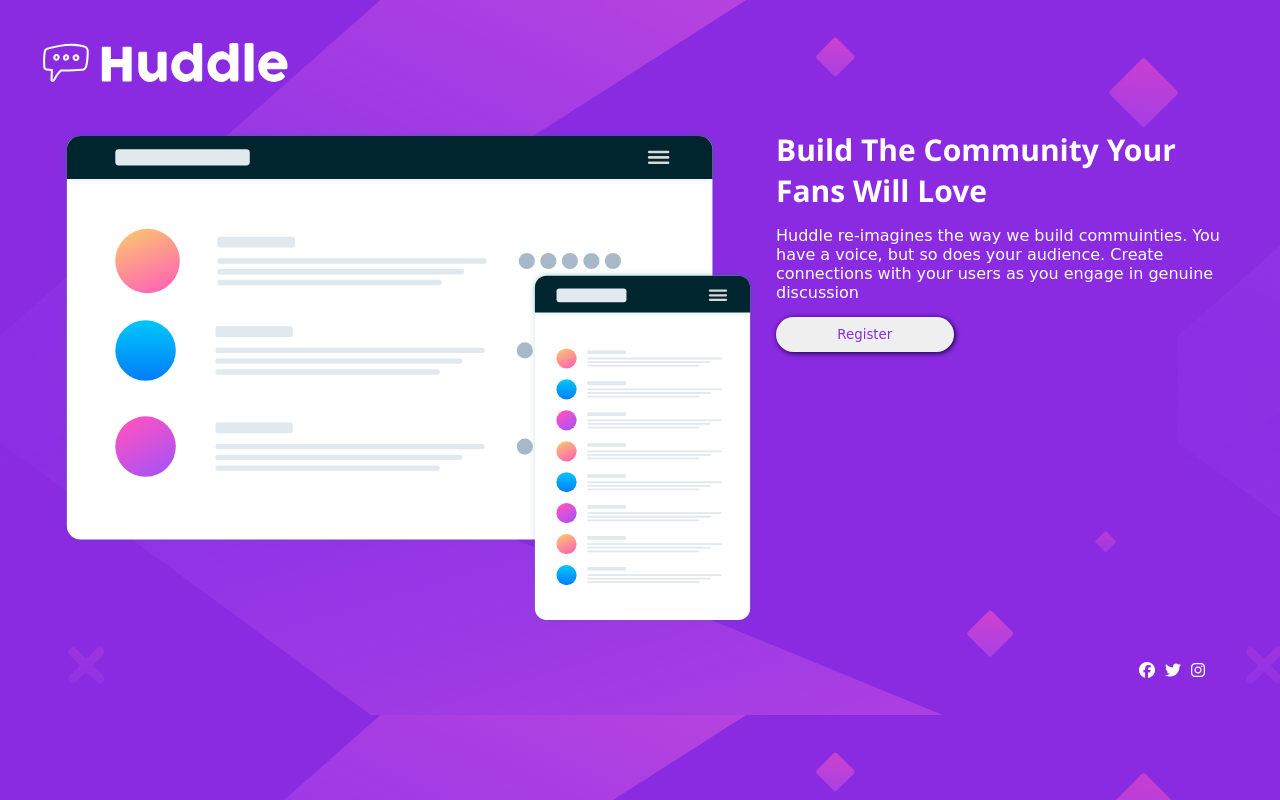
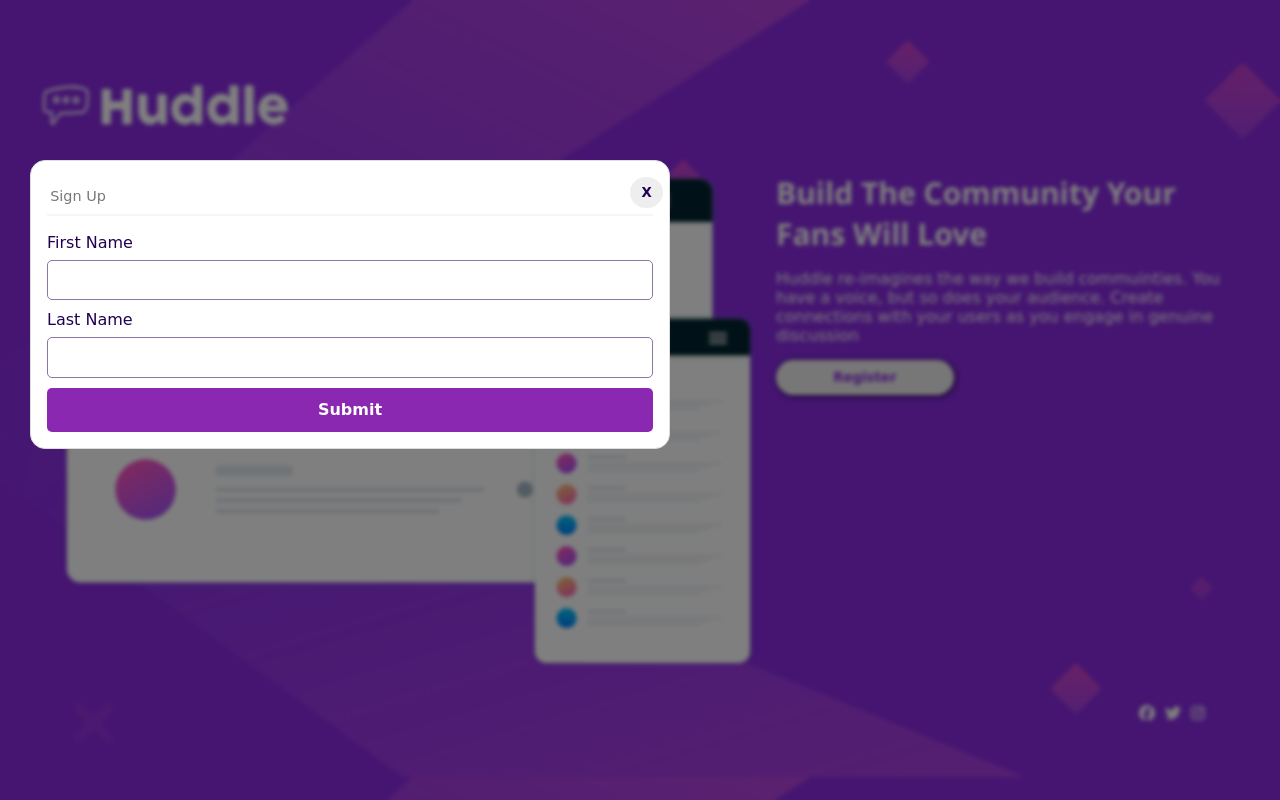
Before and after one commit to sanusibless/huddle, a plain HTML site: page index.html in a window 1280 px wide. Both pictures are taken after a click on the button "Register". Drawn offline with Linux system fonts and the light colour scheme.

Commit message:
Modal added

```diff
--- a/huddlestyle.css
+++ b/huddlestyle.css
@@ -12,11 +12,13 @@
     background-image: url('images/bg-desktop.svg');
     background-size: contain;
     background-color: blueviolet;
+    display: flex;
+    flex-direction: column;
+    justify-content: center;
+    position: relative;
+    min-height: 100vh;
 }
 
-header {
-
-}
 
 article .huddle-container-inner {
     display: flex;
@@ -118,3 +120,108 @@
     }
 
 }
+.modal {
+    display: flex;
+    flex-direction: column;
+    justify-content: center;
+    gap: 0.4rem;
+    padding: 1rem;
+    min-height: 250px;
+    width: 50%;
+    position:  absolute;
+    top: 20%;
+    background-color: white;
+    border: 1px  solid #ddd;
+    border-radius: 15px;
+    margin: auto auto;
+    z-index: 2;
+
+}
+.modal p {
+    font-size: 0.9rem;
+    color: #777;
+    margin: 0.4rem 0 0 0.2rem;
+}
+
+.modal .flex {
+    display: flex;
+    align-items: center;
+    justify-content: space-between;
+}
+
+button {
+    cursor: pointer;
+    border: none;
+    font-weight: 600;
+}
+
+.btn {
+    display: inline-block;
+    padding: 0.8rem 1.4rem;
+    font-weight: 600;
+    background-color: rgb(138, 40, 177);
+    color: white;
+    border-radius: 5px;
+    text-align: center;
+    font-size: 1em;
+}
+
+.btn-close {
+    transform: translate(10px);
+    padding: 0.5rem 0.7rem;
+    background: #eee;
+    color:rgb(33, 1, 80);
+    border-radius: 50%;
+}
+
+.form-div  {
+    display: flex;
+    flex-direction: column;
+
+}
+.form-div div {
+    margin-top: 10px;
+    color:rgb(33, 1, 80);
+}
+label {
+    color:rgb(33, 1, 80);
+    margin-bottom: 0.5rem;
+}
+
+.form-div div input {
+    padding: 0.7rem 1rem;
+    border: 1px solid rgb(140, 118, 165);
+    border-radius: 5px;
+    font-size: 0.9rem;
+}
+
+input:focus {
+    color:rgb(33, 1, 80);
+    border: 1px solid rgb(140, 118, 165);
+    outline: none;
+
+}
+hr {
+    border: 1px solid rgb(246, 245, 247);
+}
+
+
+.form-flex {
+    display: flex;
+    flex-direction: column;
+}
+.overlay {
+    position: fixed;
+    top: 0;
+    bottom: 0;
+    left: 0;
+    right: 0;
+    width: 100%;
+    height: 100%;
+    background-color: rgba(0,0,0,0.5);
+    backdrop-filter: blur(2px);
+    z-index: 1;
+}
+.hidden {
+    display: none;
+}
--- a/index.html
+++ b/index.html
@@ -35,7 +35,7 @@
                                 <p> Huddle re-imagines the way we build commuinties. You have a voice, but so does your audience. Create connections with your users as you engage in genuine discussion</p>
                             </div>
                             <div class="narration-button">
-                                <button>Register</button>
+                                <button id="btn-open">Register</button>
                             </div>
                         </div>
                     </div>
@@ -43,6 +43,33 @@
             </article>
         </div>
     </section>
+    <section class="modal hidden">
+        <div class="flex">
+            <p>Sign Up</p>
+            <button id="btn-close" class="btn-close">X</button>
+        </div>
+        <hr>
+        <div>
+            <form action="" class="form-div">
+               <div class="form-flex">
+                <label for="firstname">First Name</label>
+                <input type="text" id="firstname">
+               </div>
+                <div class="form-flex">
+                <label for="lastname">Last Name</label>
+                <input type="text" id="lastname">
+               </div>
+                <div class="form-flex">
+                <button class="btn">
+                    Submit
+                </button>
+               </div>
+
+            </form>
+        </div>
+    </section>
+    <div class="overlay hidden">
+    </div>
     <footer>
         <div class="huddle-social">
             <div class="huddle-social-link"><a href="https://facebook.com"><i class="fa-brands fa-facebook"></i></a></div>
@@ -50,5 +77,23 @@
             <div class="huddle-social-link"><a href="https://instagram.com>"><i class="fa-brands fa-instagram"></i></a></div>
         </div>
     </footer>
+    <script>
+        const modal = document.querySelector(".modal");
+        const overlay = document.querySelector(".overlay");
+        const openModalBtn = document.querySelector("#btn-open");
+        const closeModalBtn = document.querySelector("#btn-close");
+
+        const openModal = function () {
+            modal.classList.remove("hidden");
+            overlay.classList.remove("hidden");
+        }
+        const closeModal = function () {
+            modal.classList.add("hidden");
+            overlay.classList.add("hidden");
+        }
+    openModalBtn.addEventListener("click", openModal, false);
+    closeModalBtn.addEventListener("click", closeModal,false);
+    overlay.addEventListener("click", closeModal, false)
+    </script>
 </body>
 </html>
```
